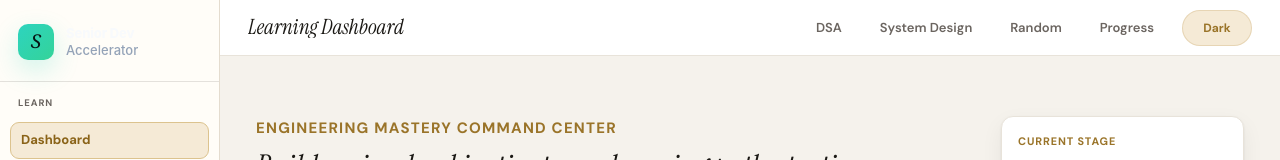
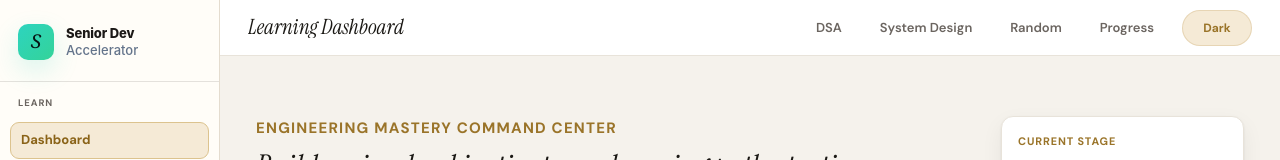
Before and after one commit to msomi22/senior-dev-accelerator, a React (Vite) app: page / in a window 1280 px wide. Shown: the top 160 px of the page. Built offline with nearby package versions, Linux system fonts and the light colour scheme; no server answers.

Commit message:
Fix light sidebar logo readability

```diff
--- a/src/styles/sidebar-logo-compact-final.css
+++ b/src/styles/sidebar-logo-compact-final.css
@@ -1,14 +1,11 @@
 /* Final compact sidebar logo contract.
-   Loaded last so light and dark use the same logo geometry and the same visual recipe. */
+   Loaded last so light and dark use the same logo geometry while keeping text readable. */
 
 :root {
   --sidebar-logo-height: 82px;
   --sidebar-logo-size: 36px;
   --sidebar-logo-bg: linear-gradient(135deg, #2dd4bf 0%, #34d399 100%);
   --sidebar-logo-icon: #061414;
-  --sidebar-logo-title: #f8fafc;
-  --sidebar-logo-subtitle: #94a3b8;
-  --sidebar-logo-shadow: 0 10px 26px rgba(45, 212, 191, 0.22);
   --sidebar-logo-divider-light: rgba(120, 113, 108, 0.20);
   --sidebar-logo-divider-dark: rgba(148, 163, 184, 0.14);
 }
@@ -32,9 +29,6 @@ html[data-theme="dark"] body #root .app-shell.dark aside.sidebar.app-sidebar > a
   padding: 22px 18px 20px !important;
   margin: 0 !important;
   border: 0 !important;
-  border-top: 0 !important;
-  border-right: 0 !important;
-  border-left: 0 !important;
   border-radius: 0 !important;
   background: transparent !important;
   box-shadow: none !important;
@@ -93,7 +87,6 @@ html[data-theme="dark"] body #root .app-shell.dark aside.sidebar.app-sidebar > a
   border: 0 !important;
   border-radius: 10px !important;
   background: var(--sidebar-logo-bg) !important;
-  box-shadow: var(--sidebar-logo-shadow) !important;
   color: var(--sidebar-logo-icon) !important;
   font-family: Georgia, 'Times New Roman', serif !important;
   font-size: 19px !important;
@@ -103,6 +96,16 @@ html[data-theme="dark"] body #root .app-shell.dark aside.sidebar.app-sidebar > a
   letter-spacing: 0 !important;
   text-align: center !important;
   transform: none !important;
+}
+
+html body #root .app-shell.light aside.sidebar.app-sidebar > a.sidebar-logo > .logo-mark,
+html[data-theme="light"] body #root .app-shell.light aside.sidebar.app-sidebar > a.sidebar-logo > .logo-mark {
+  box-shadow: 0 10px 26px rgba(45, 212, 191, 0.18) !important;
+}
+
+html body #root .app-shell.dark aside.sidebar.app-sidebar > a.sidebar-logo > .logo-mark,
+html[data-theme="dark"] body #root .app-shell.dark aside.sidebar.app-sidebar > a.sidebar-logo > .logo-mark {
+  box-shadow: 0 10px 26px rgba(45, 212, 191, 0.22) !important;
 }
 
 html body #root .app-shell.light aside.sidebar.app-sidebar > a.sidebar-logo > .logo-text,
@@ -117,7 +120,6 @@ html[data-theme="dark"] body #root .app-shell.dark aside.sidebar.app-sidebar > a
   height: auto !important;
   padding: 0 !important;
   margin: 0 !important;
-  color: var(--sidebar-logo-title) !important;
   font-family: Inter, ui-sans-serif, system-ui, -apple-system, BlinkMacSystemFont, 'Segoe UI', sans-serif !important;
   font-size: 13px !important;
   font-style: normal !important;
@@ -130,6 +132,16 @@ html[data-theme="dark"] body #root .app-shell.dark aside.sidebar.app-sidebar > a
   transform: none !important;
 }
 
+html body #root .app-shell.light aside.sidebar.app-sidebar > a.sidebar-logo > .logo-text,
+html[data-theme="light"] body #root .app-shell.light aside.sidebar.app-sidebar > a.sidebar-logo > .logo-text {
+  color: #1c1917 !important;
+}
+
+html body #root .app-shell.dark aside.sidebar.app-sidebar > a.sidebar-logo > .logo-text,
+html[data-theme="dark"] body #root .app-shell.dark aside.sidebar.app-sidebar > a.sidebar-logo > .logo-text {
+  color: #f8fafc !important;
+}
+
 html body #root .app-shell.light aside.sidebar.app-sidebar > a.sidebar-logo > .logo-text > span,
 html body #root .app-shell.dark aside.sidebar.app-sidebar > a.sidebar-logo > .logo-text > span,
 html[data-theme="light"] body #root .app-shell.light aside.sidebar.app-sidebar > a.sidebar-logo > .logo-text > span,
@@ -137,7 +149,6 @@ html[data-theme="dark"] body #root .app-shell.dark aside.sidebar.app-sidebar > a
   display: block !important;
   padding: 0 !important;
   margin: 0 !important;
-  color: var(--sidebar-logo-subtitle) !important;
   font-family: Inter, ui-sans-serif, system-ui, -apple-system, BlinkMacSystemFont, 'Segoe UI', sans-serif !important;
   font-size: 13px !important;
   font-style: normal !important;
@@ -149,3 +160,13 @@ html[data-theme="dark"] body #root .app-shell.dark aside.sidebar.app-sidebar > a
   text-transform: none !important;
   transform: none !important;
 }
+
+html body #root .app-shell.light aside.sidebar.app-sidebar > a.sidebar-logo > .logo-text > span,
+html[data-theme="light"] body #root .app-shell.light aside.sidebar.app-sidebar > a.sidebar-logo > .logo-text > span {
+  color: #64748b !important;
+}
+
+html body #root .app-shell.dark aside.sidebar.app-sidebar > a.sidebar-logo > .logo-text > span,
+html[data-theme="dark"] body #root .app-shell.dark aside.sidebar.app-sidebar > a.sidebar-logo > .logo-text > span {
+  color: #94a3b8 !important;
+}
```
